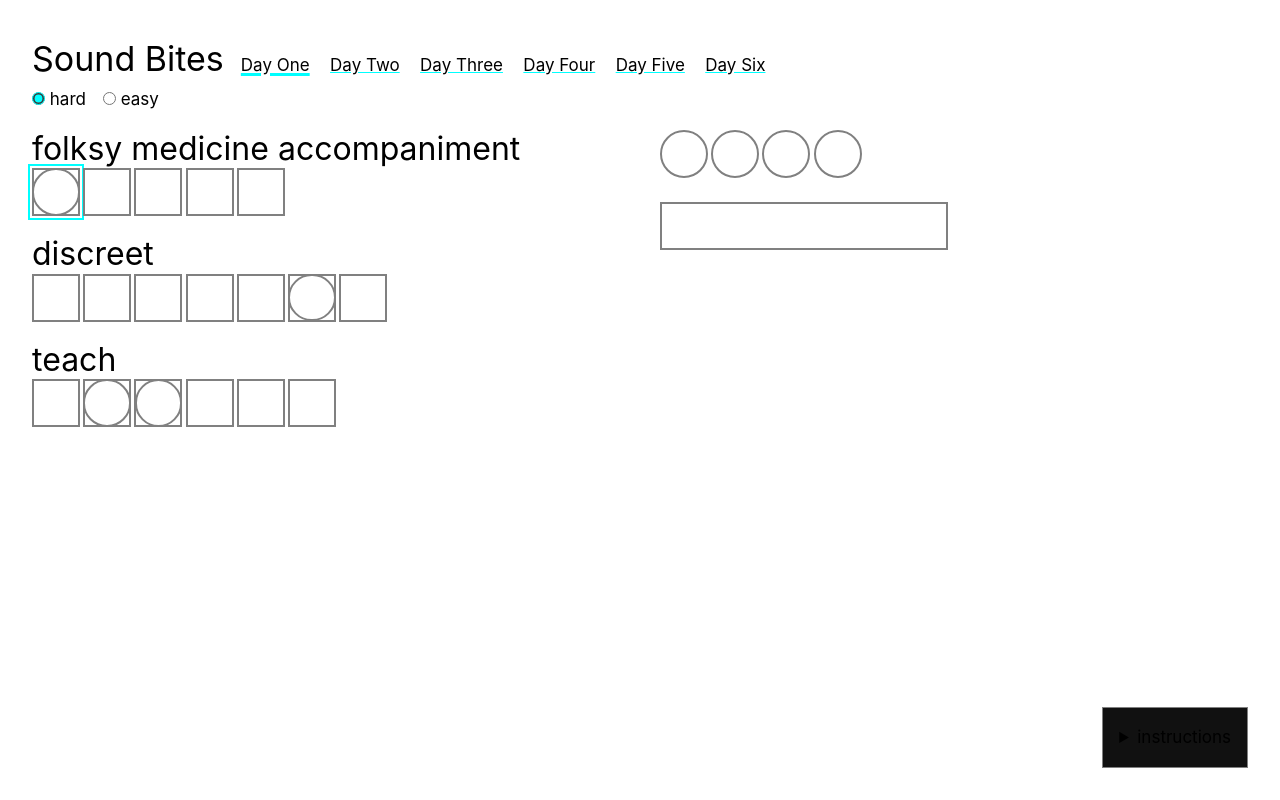
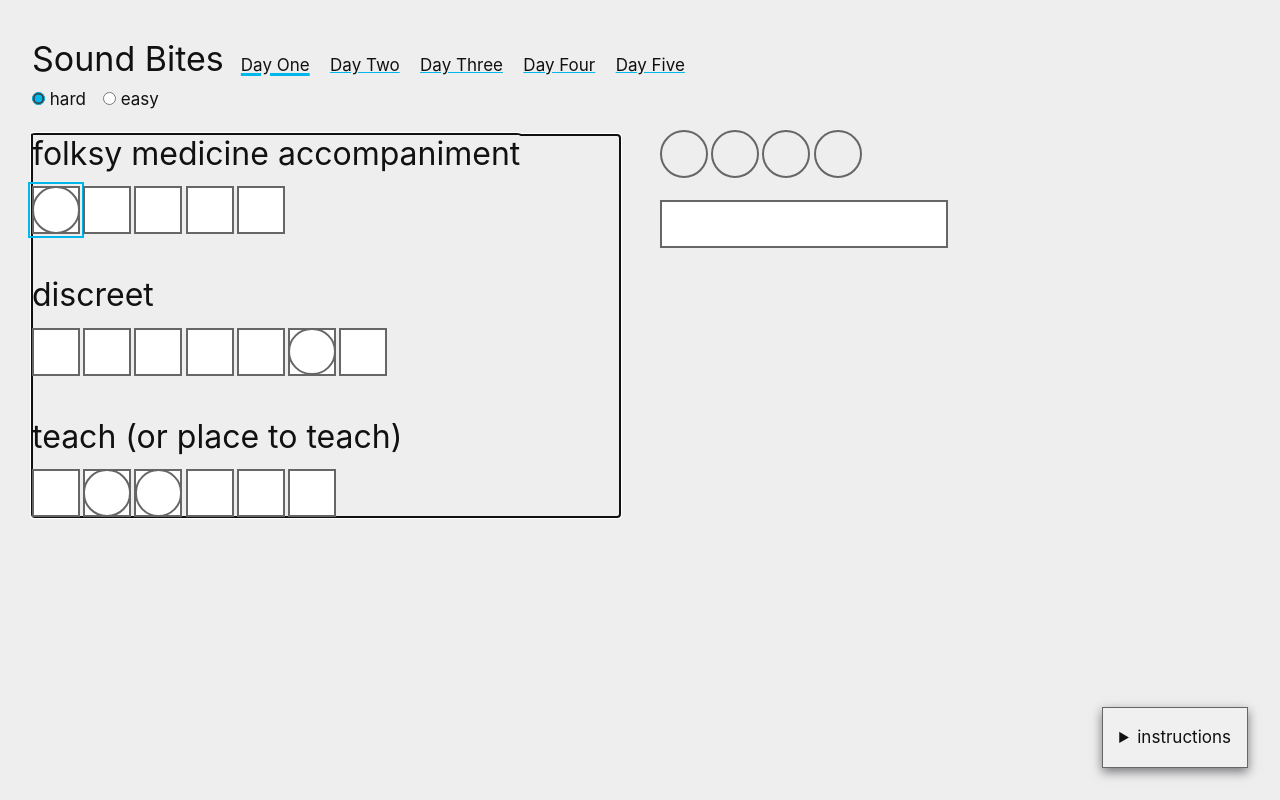
Before and after one commit to macgyver/sound-bites, a Vue app: page / in a window 1280 px wide. Built offline with nearby package versions, Linux system fonts and the light colour scheme.

Commit message:
jenny feedback

```diff
--- a/index.html
+++ b/index.html
@@ -4,7 +4,7 @@
 		<meta charset="UTF-8" />
 		<link rel="icon" href="/favicon.ico" />
 		<meta name="viewport" content="width=device-width, initial-scale=1.0" />
-		<title>Sound Bytes</title>
+		<title>Sound Bites</title>
 	</head>
 	<body>
 		<div id="app"></div>
--- a/src/App.vue
+++ b/src/App.vue
@@ -1,22 +1,53 @@
 <script setup>
-import { ref, reactive, computed, watch, onMounted, nextTick } from 'vue'
+import { toRaw, ref, reactive, computed, watch, onMounted, nextTick } from 'vue'
 import SoundBite from './components/SoundBite.vue'
 import { days, ANSWER_INDEX } from './data.js'
 
-// todo:
-// 1. only fill out bites if the whole word is correct
-// 2. add sound files to correct words to clarify pronunciation
+function ucfirst(str) {
+	return str.charAt(0).toUpperCase() + str.slice(1)
+}
+function digitToWord(digit) {
+	switch (digit) {
+		case 0:
+			return 'zero'
+		case 1:
+			return 'one'
+		case 2:
+			return 'two'
+		case 3:
+			return 'three'
+		case 4:
+			return 'four'
+		case 5:
+			return 'five'
+		case 6:
+			return 'six'
+		case 7:
+			return 'seven'
+		case 8:
+			return 'eight'
+		case 9:
+			return 'nine'
+		default:
+			throw new Error('digitToWord: digit must be between 0 and 9')
+	}
+}
 
 let url = new URL(location.href)
 let activeDay = ref(Number.parseInt(url.searchParams.get('q')) || 1)
 
-// this will come from server or something
-let data = computed(() => days[activeDay.value - 1].data)
+let today = computed(() => days[activeDay.value - 1])
 
-let clues = computed(() => data.value.slice(0, -1))
+let clues = computed(() => today.value.slice(0, -1))
 
-let ipa = computed(() => data.value.at(-1)[0])
-let solution = computed(() => data.value.at(-1)[1])
+let ipa = computed(() => today.value.at(-1)[0])
+let solution = computed(() => today.value.at(-1)[1])
+
+let correctBites = computed(() =>
+	clues.value
+		.map(([, answer, bites]) => answer.substring(bites[0], bites[1]))
+		.join(''),
+)
 
 let bites = computed(() =>
 	clues.value.map(([, , bites]) => bites).reduce((x, [a, b]) => x + b - a, 0),
@@ -29,11 +60,26 @@ let longest = computed(() =>
 	),
 )
 
-let guesses = computed(() =>
-	clues.value.map(([, answer]) => new Array(answer.length).fill(' ')),
+let guesses = reactive(
+	days.map((day) => {
+		let clues = day.slice(0, -1)
+		return clues.map(([, answer]) => new Array(answer.length).fill(' '))
+	}),
 )
 
-let selectedGuess = computed(() => guesses.value[selectedWordIndex.value])
+let todaysGuesses = computed(() => guesses[activeDay.value - 1])
+
+let guessedBites = computed(() => {
+	return clues.value
+		.map(([, , bites], index) => {
+			if (todaysGuesses.value[index].join('') === answers.value[index])
+				return todaysGuesses.value[index].slice(bites[0], bites[1]).join('')
+			else return new Array(bites[1] - bites[0]).fill(' ').join('')
+		})
+		.join('')
+})
+
+let selectedGuess = computed(() => todaysGuesses.value[selectedWordIndex.value])
 
 let clueEls = ref([])
 
@@ -46,10 +92,22 @@ watch(selectedWordIndex, (index) => {
 	selectedLetterIndex.value =
 		selectedGuess.value.findIndex((letter) => letter === ' ') || 0
 })
+
+let finalAnswerEl = ref()
+watch(guessedBites, (oldv, newv) => {
+	if (oldv === correctBites.value) {
+		console.debug('final gloss is correct')
+		// selectedWordIndex.value = null
+		// selectedLetterIndex.value = null
+		finalAnswerEl.value.focus()
+	}
+})
+
 let selectedWord = computed(
 	() => clues.value[selectedWordIndex.value][ANSWER_INDEX],
 )
 
+// loop back to start or end of word if we go out of bounds
 watch(selectedLetterIndex, (index, oldIndex) => {
 	if (index < 0) selectedLetterIndex.value = selectedWord.value.length - 1
 	if (index >= selectedWord.value.length) selectedLetterIndex.value = 0
@@ -65,16 +123,19 @@ watch(selectedLetterIndex, (index, oldIndex) => {
 })
 
 function handleDelete() {
-	if (
-		selectedLetterIndex.value > 0 &&
-		selectedGuess.value[selectedLetterIndex.value] === ' '
-	) {
+	if (selectedGuess.value[selectedLetterIndex.value] === ' ') {
 		// if they're on a blank space, they probably wanted to delete the previous letter
-		selectedGuess.value.splice(selectedLetterIndex.value - 1, 1, ' ')
-		selectedLetterIndex.value -= 1
+		if (selectedLetterIndex.value > 0) {
+			selectedGuess.value.splice(selectedLetterIndex.value - 1, 1, ' ')
+			selectedLetterIndex.value -= 1
+		} else {
+			selectedWordIndex.value -= 1
+			selectedLetterIndex.value = -1
+			selectedGuess.value.splice(selectedLetterIndex.value, 1, ' ')
+		}
 	} else {
 		// else delete the current letter and stay where we are.
-		guesses.value[selectedWordIndex.value].splice(
+		todaysGuesses.value[selectedWordIndex.value].splice(
 			selectedLetterIndex.value,
 			1,
 			' ',
@@ -84,7 +145,7 @@ function handleDelete() {
 
 function handleInput(e) {
 	if (e.keyCode < 65 || !/\p{L}/u.test(e.key)) return
-	guesses.value[selectedWordIndex.value].splice(
+	todaysGuesses.value[selectedWordIndex.value].splice(
 		selectedLetterIndex.value,
 		1,
 		e.key,
@@ -92,22 +153,41 @@ function handleInput(e) {
 	selectedLetterIndex.value += 1
 }
 
-let answer = ref('')
-async function checkAnswer() {
-	if (answer.value.toLowerCase() === solution.value.toLowerCase()) {
+// this is a mess but it works
+let finalGuesses = days.map(() => '')
+let finalGuess = ref('')
+watch(activeDay, function (newValue, oldValue) {
+	finalGuesses[oldValue - 1] = finalGuess.value // store the old value
+	finalGuess.value = finalGuesses[newValue - 1] // restore/reset the new one
+})
+let finalSolved = computed(
+	() => finalGuess.value.toLowerCase() === solution.value.toLowerCase(),
+)
+console.debug('final guess initially is', finalGuesses[activeDay.value - 1])
+function checkAnswer() {
+	if (finalSolved.value) {
 		console.debug(ipa.value)
-		await nextTick()
-		alert('You win!')
+		setTimeout(() => alert('You win!'), 20)
 	}
 }
 
 let difficulty = ref(0)
 
+let bitesEl = ref()
+function goToDay(day) {
+	activeDay.value = day
+	// todoo: could be a nice little improvement to go to the first blank letter  instead
+	selectedLetterIndex.value = 0
+	selectedWordIndex.value = 0
+	bitesEl.value.focus()
+}
+
 window.addEventListener('popstate', (e) => {
-	activeDay.value = e.state.day
+	goToDay(e.state.day)
 })
-let go = (day) => {
-	activeDay.value = day
+
+function go(day) {
+	goToDay(day)
 	history.pushState({ day }, '', `?q=${day}`)
 }
 </script>
@@ -117,14 +197,14 @@ let go = (day) => {
 		<h1 style="display: inline-block">Sound Bites</h1>
 		<span class="days">
 			<a
-				v-for="(day, i) in days"
+				v-for="(data, i) in days"
 				:key="i"
 				tabindex="0"
 				:href="`?q=${i + 1}`"
 				:class="{ day: true, active: activeDay === i + 1 }"
 				@click.prevent="go(i + 1)"
 			>
-				{{ day.name }}
+				Day {{ ucfirst(digitToWord(i + 1)) }}
 			</a>
 		</span>
 		<div class="difficulty">
@@ -149,7 +229,10 @@ let go = (day) => {
 			@keyup.right="selectedLetterIndex += 1"
 			@keyup.delete="handleDelete"
 			@keyup="handleInput"
-			:inert="false"
+			:inert="guessedBites === correctBites"
+			autofocus
+			tabindex="0"
+			ref="bitesEl"
 		>
 			<SoundBite
 				v-for="([clue, answer, bites], index) in clues"
@@ -158,7 +241,7 @@ let go = (day) => {
 				:clue="clue[difficulty]"
 				:answer="answer"
 				:bites="bites"
-				:guess="guesses[index]"
+				:guess="todaysGuesses[index]"
 				:selected="selectedWordIndex === index"
 				:selected-letter-index="selectedLetterIndex"
 				@select-word="selectedWordIndex = index"
@@ -168,17 +251,11 @@ let go = (day) => {
 			/>
 		</div>
 
-		<div class="final">
+		<div class="final" :inert="finalSolved">
 			<div class="clue">
 				<span
 					class="bite"
-					v-for="(letter, index) in clues
-						.map(([, , bites], index) => {
-							if (guesses[index].join('') === answers[index])
-								return guesses[index].slice(bites[0], bites[1]).join('')
-							else return new Array(bites[1] - bites[0]).fill(' ').join('')
-						})
-						.join('')"
+					v-for="(letter, index) in guessedBites"
 					:key="index"
 					>{{ letter }}</span
 				>
@@ -190,7 +267,13 @@ let go = (day) => {
 				>
 				</span>
 			</div>
-			<input v-model="answer" @input="checkAnswer" class="answer" />
+			<input
+				v-model="finalGuess"
+				@input="checkAnswer"
+				class="answer"
+				ref="finalAnswerEl"
+			/>
+			<span v-if="finalSolved" class="prize">🎉</span>
 		</div>
 	</main>
 
@@ -204,7 +287,6 @@ let go = (day) => {
 </template>
 
 <style scoped>
-/* todo: make letters not change size when they are filled in */
 main {
 	margin-top: 1rem;
 	display: flex;
@@ -212,8 +294,6 @@ main {
 	gap: 5rem 2.5rem;
 }
 .final {
-	/* flex-grow: 1; */
-	/* flex-shrink: 0; */
 	margin-left: auto;
 	max-width: 100%;
 	flex: 1;
@@ -223,8 +303,8 @@ main {
 	flex: 1;
 	display: flex;
 	flex-direction: column;
-	gap: 1.2rem;
-	/* margin-right: auto; */
+	gap: 2.5em;
+	margin-top: 0.3em;
 }
 
 .clue {
@@ -236,6 +316,7 @@ main {
 
 .bite {
 	border: 2px solid var(--color-border);
+	/* background: var(--color-input-bg); */
 	flex-basis: 3rem;
 	aspect-ratio: 1;
 	border-radius: 50%;
@@ -259,15 +340,15 @@ main {
 	width: 9em;
 	height: 3rem;
 	max-width: 100%;
-	margin-top: 1.5rem;
+	margin-top: 0.7em;
 	border: 2px solid var(--color-border);
-	background: var(--color-background);
+	background: var(--color-input-bg);
 	color: var(--color-foreground);
 }
 
 .answer:focus-visible {
 	border-radius: 1px;
-	outline: 2px solid var(--color--accent);
+	outline: 2px solid var(--color-accent);
 	outline-offset: 2px;
 }
 
@@ -289,6 +370,12 @@ main {
 	max-width: 20em;
 	border: 1px solid var(--color-border);
 	padding: 1rem;
-	background: #111;
+	background: var(--color-modal-bg);
+	box-shadow: 0 4px 10px rgba(0, 0, 10, 0.5);
+}
+
+.prize {
+	font-size: 2rem;
+	padding: 0 0.4em;
 }
 </style>
--- a/src/assets/base.css
+++ b/src/assets/base.css
@@ -1,16 +1,20 @@
 :root {
-	--color-text: black;
-	--color-background: white;
-	--color-border: gray;
-	--color-accent: cyan;
+	--color-text: #111;
+	--color-background: #eee;
+	--color-modal-bg: #f0f0f0;
+	--color-input-bg: #fff;
+	--color-border: #666;
+	--color-accent: #00b7eb; /* printer's cyan */
 }
 
 @media (prefers-color-scheme: dark) {
 	:root {
-		--color-text: white;
-		--color-background: black;
-		--color-border: lightgray;
-		--color-accent: fuchsia;
+		--color-text: #eee;
+		--color-background: #111;
+		--color-modal-bg: #181818;
+		--color-input-bg: #000;
+		--color-border: #ccc;
+		--color-accent: #fd3f92; /* french fuchsia */
 	}
 }
 
--- a/src/components/SoundBite.vue
+++ b/src/components/SoundBite.vue
@@ -70,7 +70,6 @@ let emit = defineEmits(['select-word', 'select-letter'])
 
 <style scoped>
 .sound-bite {
-	/* display: flex; */
 	--girth: 2px;
 	font-size: min(10vw, 2rem);
 	/* color: var(--color-text); */
@@ -80,7 +79,6 @@ let emit = defineEmits(['select-word', 'select-letter'])
 	&:focus-visible {
 		outline: none;
 	}
-	/* margin-top: 1.2em; */
 }
 
 .clue {
@@ -92,12 +90,14 @@ let emit = defineEmits(['select-word', 'select-letter'])
 	gap: 0.2rem;
 	margin-left: auto;
 	max-width: 100%;
+	margin-top: 0.4em;
 }
 
 .letter {
 	flex-basis: 3rem; /* right now each will shrink only as much as it needs to but maybe they should all shrink equally?  one solution would be to pad each word with blank els to match the length of the longest word */
 	aspect-ratio: 1;
 	border: var(--girth) solid var(--color-border);
+	background: var(--color-input-bg);
 	position: relative;
 	text-transform: uppercase;
 	line-height: 1;
@@ -107,14 +107,15 @@ let emit = defineEmits(['select-word', 'select-letter'])
 	align-content: center;
 	line-height: 1.3;
 
-	&.selected {
-		outline: 2px solid var(--color-accent);
-		outline-offset: 2px;
-	}
-
 	&.blank {
 		visibility: hidden;
 	}
+}
+
+/* todo: fix this component encapsulation leak someday */
+.bites:not([inert]) .letter.selected {
+	outline: 2px solid var(--color-accent);
+	outline-offset: 2px;
 }
 
 .bite {
--- a/src/data.js
+++ b/src/data.js
@@ -1,81 +1,52 @@
 export const days = [
-	{
-		name: 'Day One',
-		data: [
-			[['folksy medicine accompaniment', 'sweet crystal'], 'sugar', [0, 1]],
+	// day 1
+	[
+		[['folksy medicine accompaniment', 'coffee sweetener'], 'sugar', [0, 1]],
 		[['discreet', 'cautious'], 'careful', [5, 6]],
-			[['teach', 'place of learning'], 'school', [1, 3]],
+		[['teach (or place to teach)', 'group of fish'], 'school', [1, 3]],
 		['ʃʊk', 'shook'],
 	],
-	},
-	{
-		name: 'Day Two',
-		data: [
-			[['one found in a garden', 'elf'], 'gnome', [0, 2]],
-			[['rage', 'fiesta'], 'party', [4, 5]],
-			[['sacrifice', 'tk'], 'martyr', [3, 4]],
-			[['most prominent of 32', 'tk'], 'incisor', [4, 5]],
-			['nidz', 'needs'],
-		],
-	},
-	{
-		name: 'Day Three',
-		data: [
-			[['delays (in video games?)', 'falls behind'], 'lags', [3, 4]],
-			[['killed the dragon', 'whole ton of'], 'slew', [2, 4]],
-			[['hitchhiked', 'flipped (as through a book)'], 'thumbed', [3, 5]],
-			['sum', 'zoom'],
-		],
-	},
-	{
-		name: 'Day Four',
-		data: [
+	// day 2
+	[
 		[['plot points', 'visualization of data'], 'graph', [3, 5]],
 		[['artist’s hot spot', 'potter’s need'], 'kiln', [2, 3]],
 		[['consider (as options)', 'take the measure of'], 'weigh', [1, 5]],
 		[['Ancient Greek drama critics?', 'group of singers'], 'chorus', [0, 2]],
 		['fleɪk', 'flake'],
 	],
-	},
-	{
-		name: 'Day Five',
-		data: [
 	[
+		[['one found in a garden', 'elf'], 'gnome', [0, 2]],
+		[['rage', 'fiesta'], 'party', [4, 5]],
+		[['involve in an affair?', 'interfere'], 'meddle', [2, 4]],
+		[['medium, e.g.', 'scrutinize, with “up”'], 'size', [2, 3]],
+		['nidz', 'needs'],
+	],
 	[
-					'Steph Curry shooting threes, according to fans',
-					'location for images of world leaders',
+		[['delays (in video games?)', 'falls behind'], 'lags', [3, 4]],
+		[['killed the dragon', 'whole ton of'], 'slew', [2, 4]],
+		[['hitchhiked', 'flipped (as through a book)'], 'thumbed', [3, 5]],
+		['zum', 'zoom'],
 	],
-				'money',
-				[1, 2],
+
+	[
+		[['trench', 'slop container'], 'trough', [4, 6]],
+		[['animal with a sixth sense', 'baseball need'], 'bat', [1, 2]],
+		[['noggin', 'the worst part of a fruit salad, for some'], 'melon', [2, 3]],
+		[['darling', 'Pooh’s vice'], 'honey', [1, 2]],
+		[['might describe a room or a relationship', 'cluttered'], 'messy', [2, 4]],
+		[
+			['middle of Ender’s Game?', 'it can show possession'],
+			'apostrophe',
+			[9, 10],
 		],
-			[['2023 it girl with many careers', 'tk'], 'barbie', [0, 2]],
-			[['many a Disney anthem', 'tk'], 'ballad', [2, 5]],
-			[['trip for a believer or an explorer', 'tk'], 'mission', [2, 4]],
-			['əbɔlɪʃ', 'abolish'],
+		['fæləsi', 'fallacy'],
 	],
-	},
-	{
-		name: 'Day Six',
-		data: [
-			[['slop container', 'tk'], 'trough', [4, 6]],
-			[['animal with a sixth sense', 'tk'], 'bat', [1, 2]],
-			[['the worst part of a fruit salad, for some', 'tk'], 'melon', [2, 3]],
-			[['darling', 'tk'], 'honey', [1, 2]],
-			[['might describe a room or a relationship', 'tk'], 'messy', [2, 4]],
-			[['middle of Ender’s Game?', ''], 'apostrophe', [9, 10]],
-			['fælɪsi', 'fallacy'],
-		],
-	},
 	// the format:
-	// {
-	// 	name: '',
-	// 	url: '?q=2',
-	// 	data: [
+	// 	[
 	// 		[['clue', 'easy clue'], 'hook', [sliceStartIndex, sliceIndexEnd]],
 	// 		...[""],
 	// 		['ipa transcription', 'solution / translation'], (when you put the bytes together you get the "gloss")
 	// 	],
-	// },
 ]
 
 export const CLUE_INDEX = 0
```
Also changed, not shown: 1 other file (tests, documents, lock files or other folders). Lines whose indentation alone changed are shown as unchanged.
